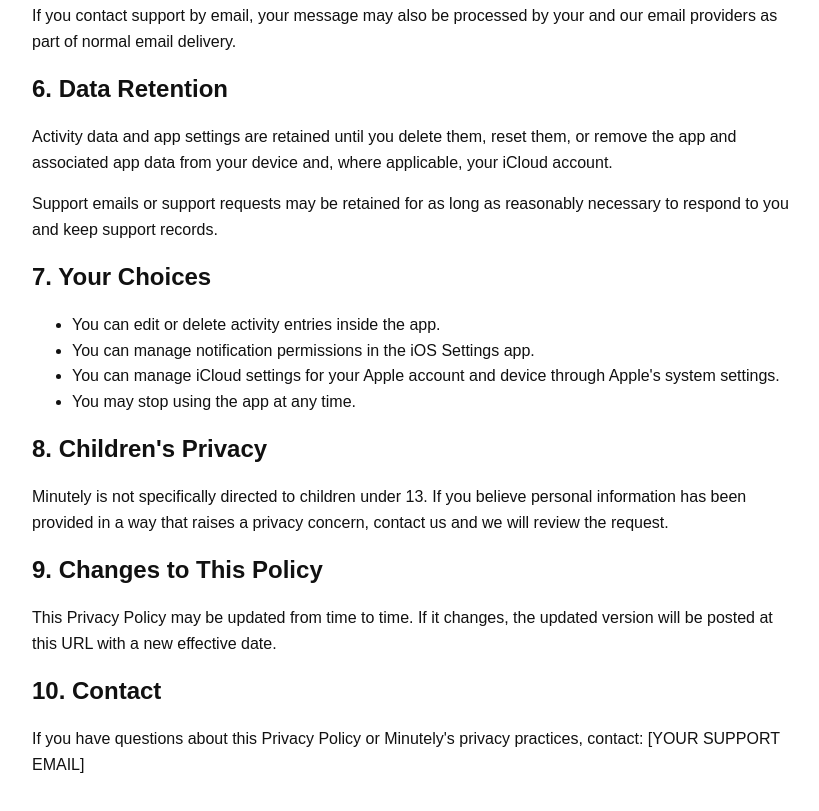
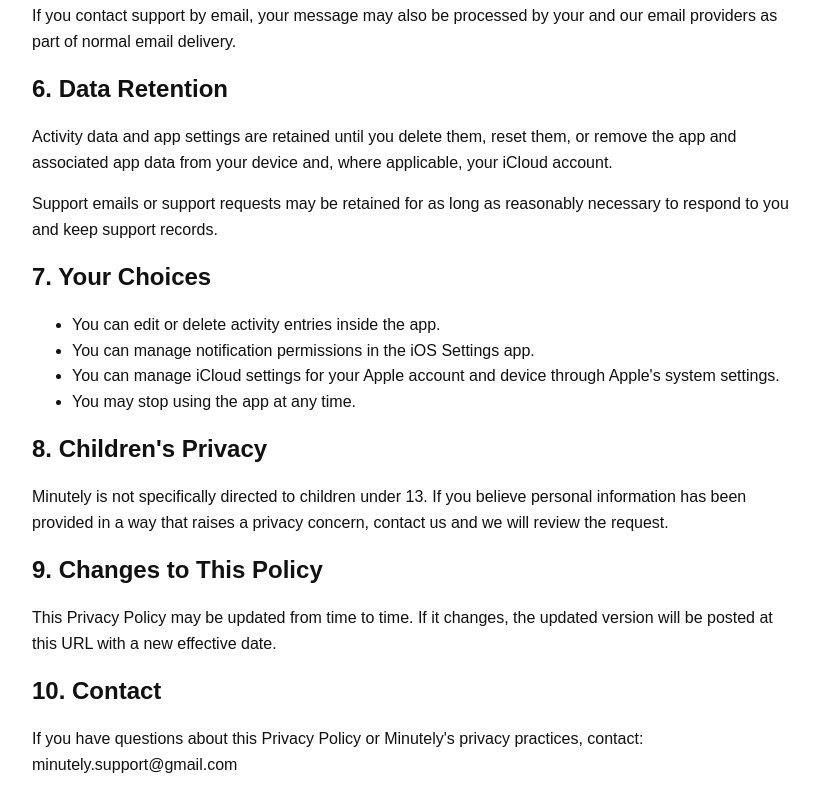
Before and after one commit to mmmaximt/minutely-support, a plain HTML site: page privacy.html in a window 1280 px wide. Shown: the part 1385-2196 px from the top of the page, without its empty margins (228-1047 px from the left). Drawn offline with Linux system fonts and the light colour scheme.

Commit message:
Update support email in privacy policy

```diff
--- a/privacy.html
+++ b/privacy.html
@@ -66,6 +66,6 @@
   <p>This Privacy Policy may be updated from time to time. If it changes, the updated version will be posted at this URL with a new effective date.</p>
 
   <h2>10. Contact</h2>
-  <p>If you have questions about this Privacy Policy or Minutely's privacy practices, contact: [YOUR SUPPORT EMAIL]</p>
+  <p>If you have questions about this Privacy Policy or Minutely's privacy practices, contact: minutely.support@gmail.com</p>
 </body>
 </html>
```
